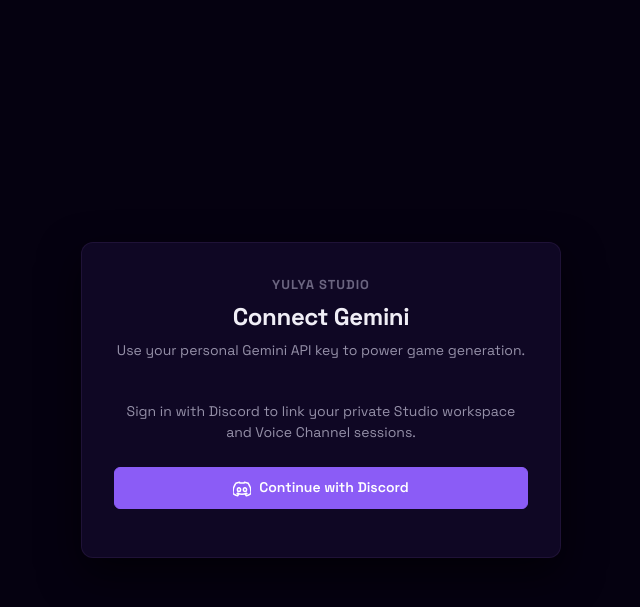
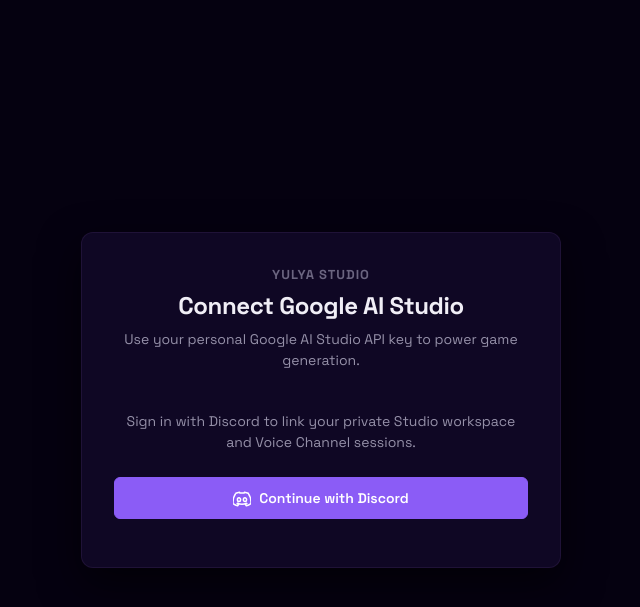
Before and after one commit to moheith/yulya-studio, a Python web app: template templates/onboarding.html in a window 1280 px wide. Shown: the top 607 px of the page, without its empty margins (319-959 px from the left). Run offline with Jinja, Linux system fonts and the light colour scheme; the template is opened without the code that fills it, so the values that code supplies are empty.

Commit message:
refactor(ui): update API verification and onboarding branding to Google AI Studio

```diff
--- a/server.py
+++ b/server.py
@@ -352,10 +352,10 @@
         profile = await database.get_user_profile(user["id"])
         api_key = profile.get("studio_api_key") if profile else None
         if not api_key:
-            return web.json_response({"success": False, "error": "No Gemini API key saved. Please set up your key first."}, status=400)
+            return web.json_response({"success": False, "error": "No Google AI Studio API key saved. Please set up your key first."}, status=400)
 
         # Broadcast "thinking" log to connected WebSockets
-        await broadcast_project_log(slug, "Thinking... Gemini is analyzing your project.", "thinking")
+        await broadcast_project_log(slug, "Thinking... Google AI Studio is analyzing your project.", "thinking")
 
         result = await ai_engine.process_code_request(api_key, user["id"], user["username"], slug, prompt)
 
--- a/templates/onboarding.html
+++ b/templates/onboarding.html
@@ -3,7 +3,7 @@
 <head>
   <meta charset="UTF-8">
   <meta name="viewport" content="width=device-width, initial-scale=1.0">
-  <title>Connect Gemini — Yulya Studio</title>
+  <title>Connect Google AI Studio — Yulya Studio</title>
   <link rel="preconnect" href="https://fonts.googleapis.com">
   <link rel="preconnect" href="https://fonts.gstatic.com" crossorigin>
   <link href="https://fonts.googleapis.com/css2?family=Space+Grotesk:wght@400;500;600;700&family=JetBrains+Mono:wght@400;500&display=swap" rel="stylesheet">
@@ -341,8 +341,8 @@
   <div class="onboarding-card">
     <div class="brand-header">
       <div class="brand-mark">Yulya Studio</div>
-      <h1 class="onboarding-title">Connect Gemini</h1>
-      <p class="onboarding-sub">Use your personal Gemini API key to power game generation.</p>
+      <h1 class="onboarding-title">Connect Google AI Studio</h1>
+      <p class="onboarding-sub">Use your personal Google AI Studio API key to power game generation.</p>
     </div>
 
     <div id="alertBox" class="alert-banner"></div>
@@ -358,7 +358,7 @@
         </a>
       </div>
     {% else %}
-      <!-- State 2: Save Gemini Key -->
+      <!-- State 2: Save Google AI Studio Key -->
       <div id="formView">
         <div style="display: flex; align-items: center; justify-content: space-between; margin-bottom: var(--space-4); padding: var(--space-2) var(--space-3); background-color: var(--bg-deepest); border-radius: var(--radius-sm); border: 1px solid var(--border-subtle);">
           <span class="text-xs text-muted">Discord Account</span>
@@ -368,7 +368,7 @@
         <div class="steps-list">
           <div class="step-item">
             <span class="step-num">1</span>
-            <div>Open <a href="https://aistudio.google.com/apikey" target="_blank" class="step-link">Google AI Studio</a> in a new tab</div>
+            <div>Open <a href="https://aistudio.google.com/apikey" target="_blank" class="step-link">Google AI Studio (aistudio.google.com)</a> in a new tab</div>
           </div>
           <div class="step-item">
             <span class="step-num">2</span>
@@ -376,14 +376,14 @@
           </div>
           <div class="step-item">
             <span class="step-num">3</span>
-            <div>Paste the key below for instant verification</div>
+            <div>Paste your Google AI Studio key below for instant verification</div>
           </div>
         </div>
 
         <div class="field-group">
-          <label class="field-label" for="apiKeyInput">Gemini API Key</label>
+          <label class="field-label" for="apiKeyInput">Google AI Studio API Key</label>
           <div class="input-wrapper">
-            <input type="password" id="apiKeyInput" class="input" placeholder="AIzaSy..." autocomplete="off">
+            <input type="password" id="apiKeyInput" class="input" placeholder="AIzaSy... (Google AI Studio Key)" autocomplete="off">
             <button type="button" class="input-action-btn" id="toggleVisibilityBtn" title="Show/Hide Key">
               <span id="eyeIcon"></span>
             </button>
@@ -393,7 +393,7 @@
         <label class="terms-box">
           <input type="checkbox" id="termsCheck">
           <span class="terms-text">
-            I accept the terms. I understand I am using my own Gemini API quota and will not generate malicious code or crypto miners.
+            I accept the terms. I understand I am using my own Google AI Studio API quota and will not generate malicious code or crypto miners.
           </span>
         </label>
 
@@ -403,7 +403,7 @@
 
         <div class="security-notice">
           <span id="shieldIcon"></span>
-          Your key is stored securely and never shown in the UI.
+          Your Google AI Studio key is stored securely and never shown in the UI.
         </div>
       </div>
 
@@ -412,7 +412,7 @@
         <div class="success-icon-wrap" id="checkIcon"></div>
         <h2 style="font-size: 20px; font-weight: 700; margin-bottom: var(--space-2); color: var(--text-primary);">Setup Complete</h2>
         <p style="font-size: 14px; color: var(--text-secondary); margin-bottom: var(--space-6); line-height: 1.5;">
-          Your Gemini key has been verified and connected to your Discord profile.
+          Your Google AI Studio API key has been verified and connected to your Discord profile.
         </p>
         <div style="background-color: var(--bg-deepest); border: 1px solid var(--border-subtle); border-radius: var(--radius-md); padding: var(--space-4); margin-bottom: var(--space-6); text-align: left;">
           <div class="text-xs text-muted" style="margin-bottom: 4px; font-weight: 600; text-transform: uppercase;">Next Step</div>
@@ -477,7 +477,7 @@
 
       const key = input.value.trim();
       if (!key || key.length < 15) {
-        showAlert('Please enter a valid Gemini API key.', 'error');
+        showAlert('Please enter a valid Google AI Studio API key.', 'error');
         input.focus();
         return;
       }
@@ -503,7 +503,7 @@
           document.getElementById('formView').style.display = 'none';
           document.getElementById('successView').style.display = 'block';
         } else {
-          showAlert(data.error || 'This Gemini API key could not be verified.', 'error');
+          showAlert(data.error || 'This Google AI Studio API key could not be verified.', 'error');
           btn.disabled = false;
           input.disabled = false;
           btn.textContent = 'Save & Continue';
```
Also changed, not shown: ai_engine.py (+5 -5 lines), database.py (+13 -10 lines).
